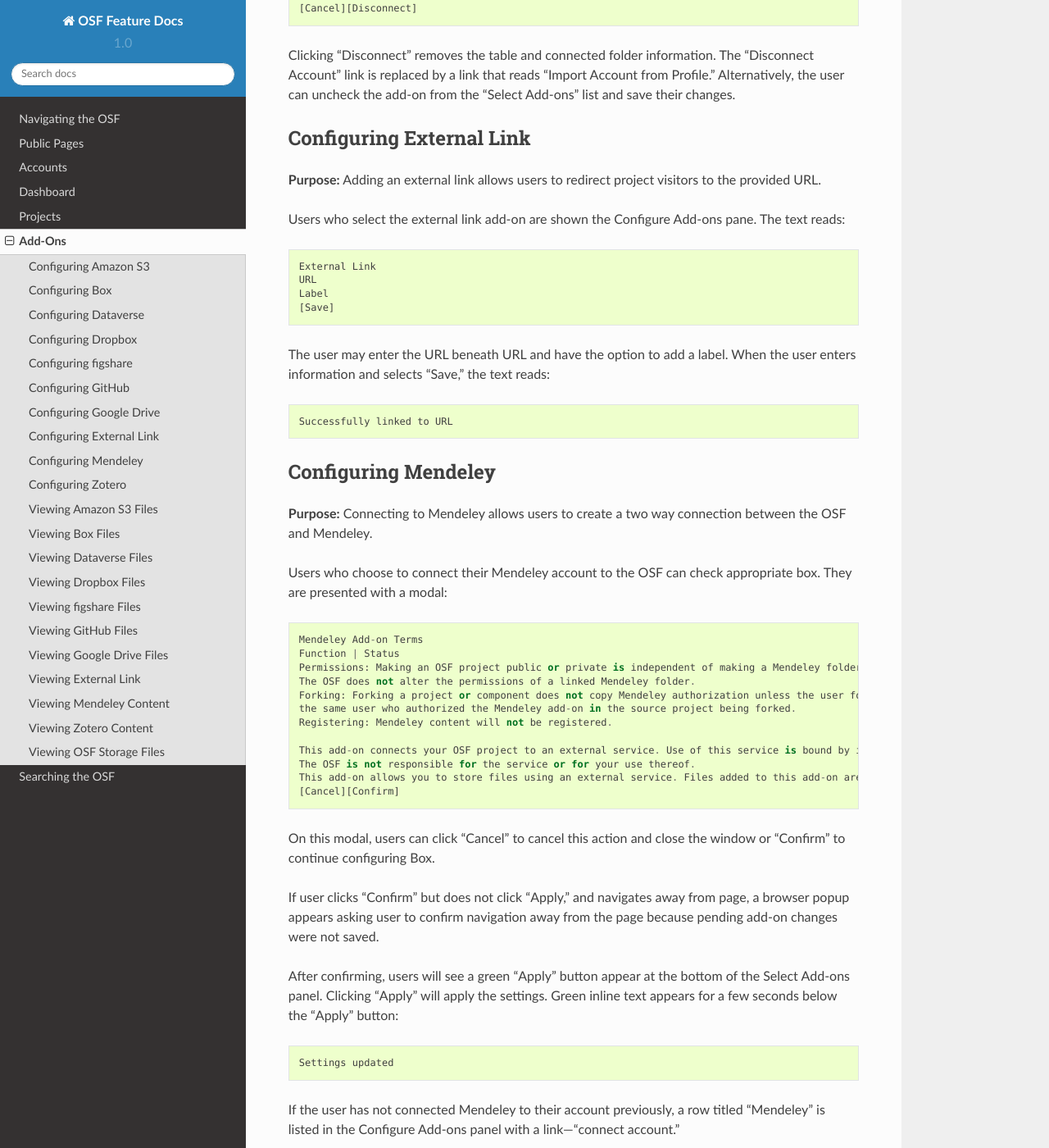
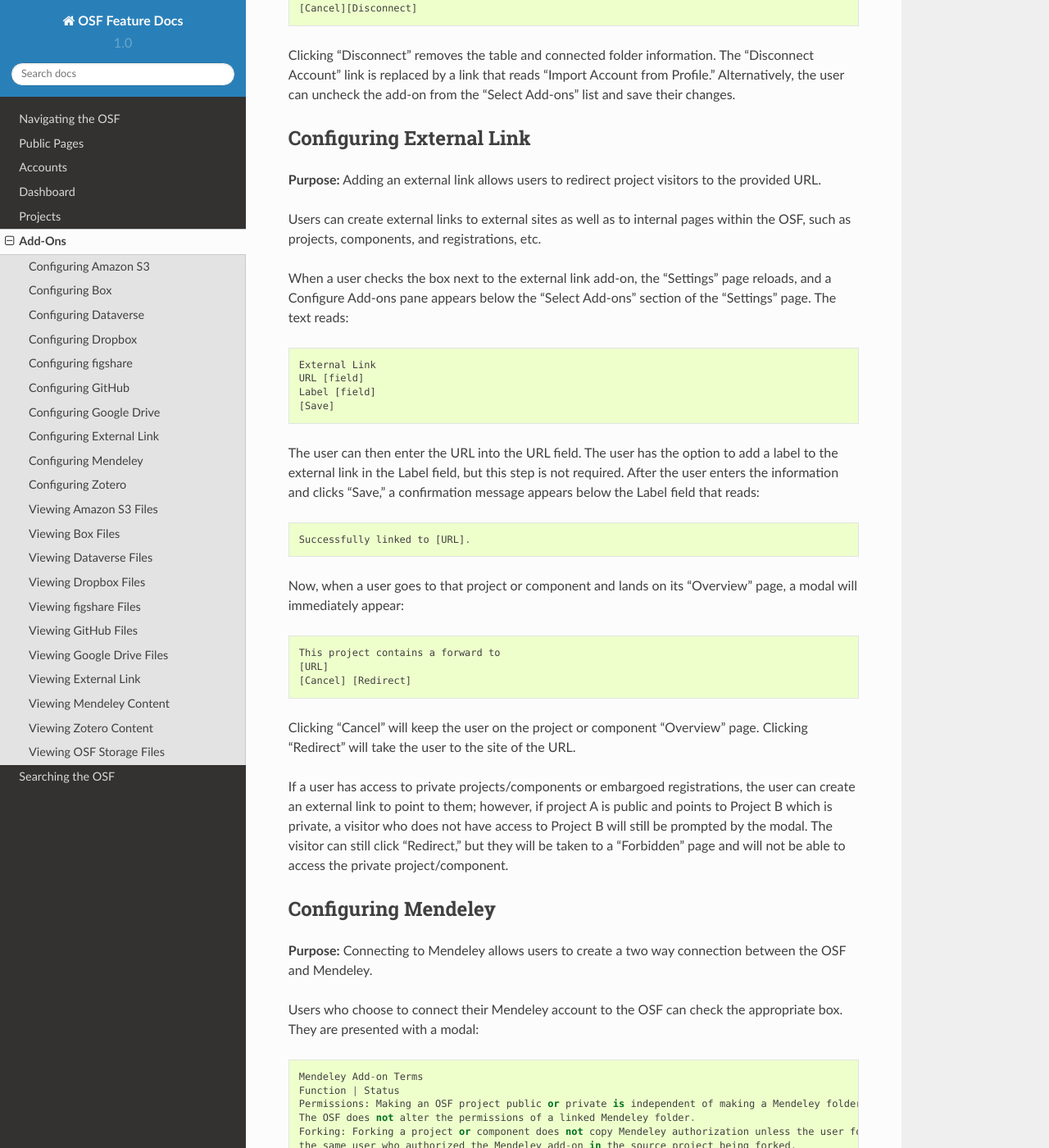
Before and after one commit to CenterForOpenScience/OSFDocs, a Sphinx documentation site: the page built from docs/add-ons/add-ons_index.rst, in a window 1280 px wide and 1400 px high, scrolled down 17284 px. Shown: the whole window at 82% size. Built offline with Sphinx 7.4.7 and the Read the Docs theme 2.0.0, drawn with Linux system fonts in a browser that asks for light colours.

Commit message:
Updates lots of stuff

```diff
--- a/docs/add-ons/add-ons_index.rst
+++ b/docs/add-ons/add-ons_index.rst
@@ -673,16 +673,28 @@
 *************
 **Purpose:** Adding an external link allows users to redirect project visitors to the provided URL.
 
-Users who select the external link add-on are shown the Configure Add-ons pane. The text reads::
+Users can create external links to external sites as well as to internal pages within the OSF, such as projects, components, and registrations, etc.
+
+When a user checks the box next to the external link add-on, the "Settings" page reloads, and a Configure Add-ons pane appears below the "Select Add-ons" section of the "Settings" page. The text reads::
 
     External Link
-    URL
-    Label
+    URL [field]
+    Label [field]
     [Save]
 
-The user may enter the URL beneath URL and have the option to add a label. When the user enters information and selects "Save," the text reads::
-
-    Successfully linked to URL
+The user can then enter the URL into the URL field. The user has the option to add a label to the external link in the Label field, but this step is not required. After the user enters the information and clicks "Save," a confirmation message appears below the Label field that reads::
+
+    Successfully linked to [URL].
+
+Now, when a user goes to that project or component and lands on its "Overview" page, a modal will immediately appear::
+
+  This project contains a forward to
+  [URL]
+  [Cancel] [Redirect]
+
+Clicking "Cancel" will keep the user on the project or component "Overview" page. Clicking "Redirect" will take the user to the site of the URL.
+
+If a user has access to private projects/components or embargoed registrations, the user can create an external link to point to them; however, if project A is public and points to Project B which is private, a visitor who does not have access to Project B will still be prompted by the modal. The visitor can still click "Redirect," but they will be taken to a "Forbidden" page and will not be able to access the private project/component.
 
 .. _mendeley:
 
@@ -690,7 +702,7 @@
 *************
 **Purpose:** Connecting to Mendeley allows users to create a two way connection between the OSF and Mendeley.
 
-Users who choose to connect their Mendeley account to the OSF can check appropriate box. They are presented with a
+Users who choose to connect their Mendeley account to the OSF can check the appropriate box. They are presented with a
 modal::
 
     Mendeley Add-on Terms
--- a/docs/projects/commenting.rst
+++ b/docs/projects/commenting.rst
@@ -1,11 +1,11 @@
 **Purpose:** Commenting allows contributors on private projects and OSF users on public projects - when allowed by the project administrator(s) - to discuss the project's contents.
 
-When a user has commenting permissions, a blue chat icon will appear along the project banner on the upper right. Clicking the icon will reveal a comments panel. The project title appears at top of the panel follwed by a text box to add a comment. Comments are ordered top to bottom from most recent to least recent.
+When a user has commenting permissions, a blue chat icon will appear along the project banner in the top right. Clicking the icon will open a Comments panel. The project title appears at top of the panel followed by a text box to add a comment. Comments are ordered top to bottom from most recent to least recent.
 
-Comments appear with the commentor's name as well as how long ago the comment was made. Three icons allow interaction with a commentor's own comment after posting. The pencil icon allows the user the edit their comment. The arrow icon allows the user to reply to the comment. The trash can icon allows users to delete the comment. Comments by other users appear with the arrow icon for replying and the triangular warning icon for reporting spam or abuse.
+Comments appear with the commentor's name as well as how long ago the comment was made. Three icons allow interaction with a commentor's own comment after posting. The pencil icon allows the user the edit their comment. The arrow icon allows the user to reply to the comment. The trash can icon allows the user to delete the comment. Comments by other users appear with the arrow icon for replying and the triangular warning icon for reporting spam or abuse.
 
 When a user reports a comment, they are prompted to mark it as "Spam or advertising," "Hate speech," or "Violence or harmful behavior." An optional textbox allows them to describe the abuse further, followed by [Cancel] and [Report] buttons. Reporting a comment hides it from the reporter and instead shows text saying "Comment reported." and "Not abuse." Other users can still see the comment. Selecting "Not abuse" will regenerate the comment for the reporter. Replies to a comment are visible regardless of the parent comment's visibility.
 
 Deleting a comment replaces the comment with text saying "Comment deleted." and "Restore." Selecting "Restore" will reinstate the orginal comment. Only the original commentor may delete their own comment and reinstate it.
 
-The user can address a comment to a contributor by using typing "@" followed by the contributor's name. The mentioned contributor will receive an email notifying them that they have been addressed in a comment. Comments with replies appear with a plus icon alongside. Clicking the plus icon expands the comment thread while clicking the resulting minus icon collapses it.
+The user can address a comment to a contributor by typing "@" followed by the contributor's name. Typing "@" prompts a drop-down menu to appear where the user can select any of the names of the project's contributors. The mentioned contributor will receive an email notifying them that they have been addressed in a comment. Comments with replies appear with a plus icon on the right side of the comment. Clicking the plus icon expands the comment thread and causes the plus icon to change to a minus icon. Likewise, clicking the minus icon collapses the comment thread and causes the minus icon to change back to the plus icon.
```
Also changed, not shown: docs/projects/registrations.rst (+13 -5 lines).
